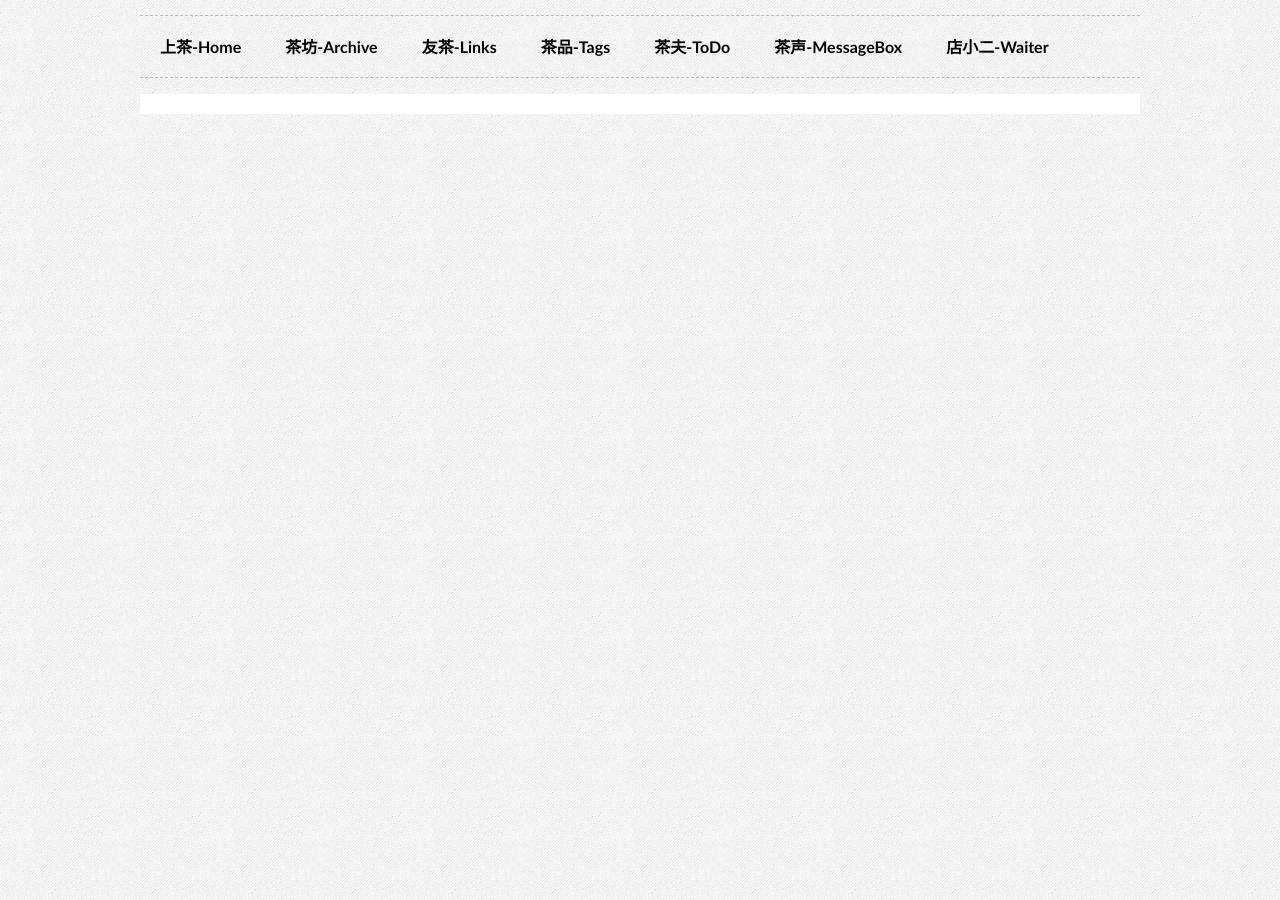
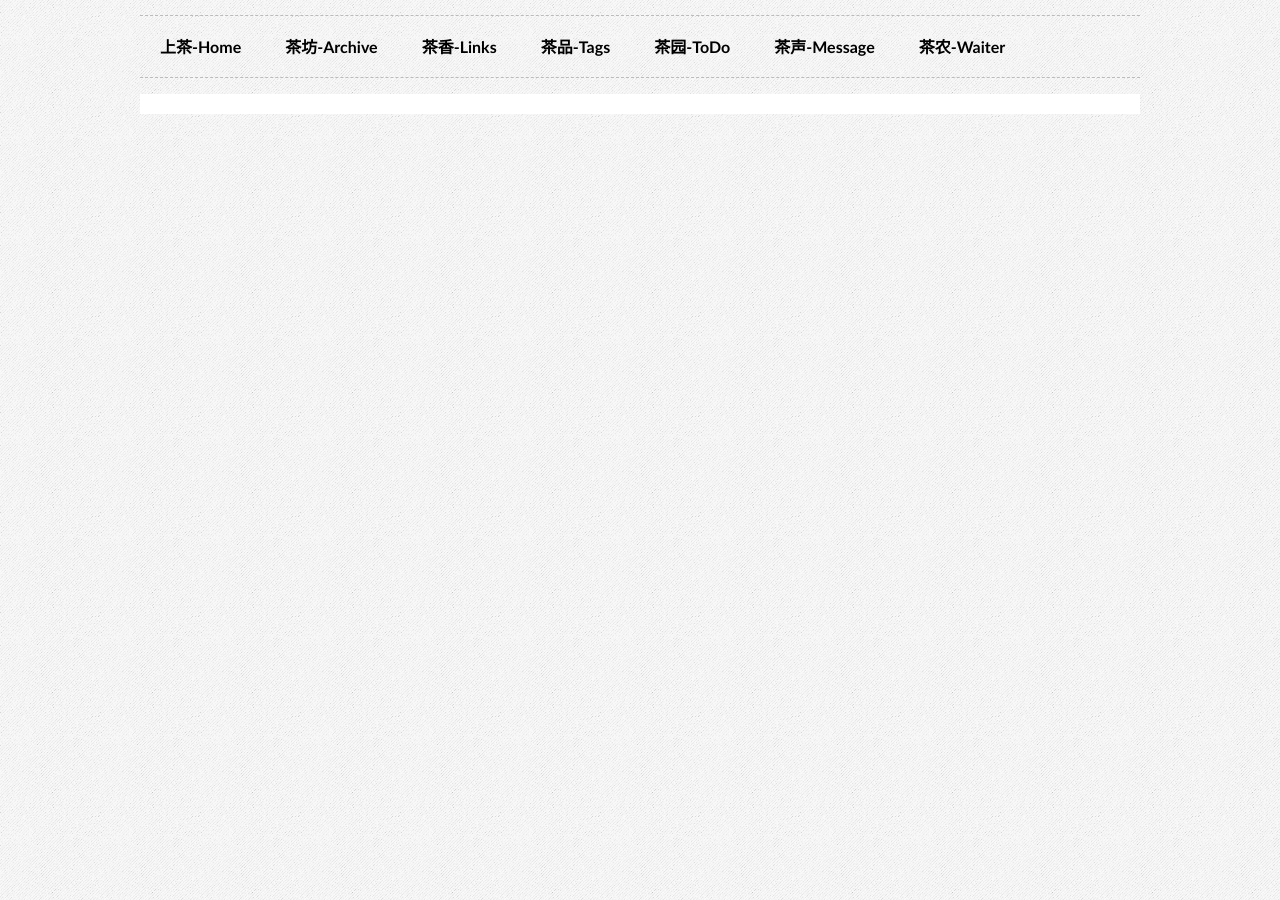
Before and after one commit to fk1091889767/tanwubin.github.io, a Jekyll site: the page built from category.html, in a window 1280 px wide. Built offline with Jekyll 4.4.1, drawn with Linux system fonts in a browser that asks for light colours; comment, search, counter and statistics services are not loaded.

Commit message:
博客样式修改

```diff
--- a/_includes/themes/effector-wide/default.html
+++ b/_includes/themes/effector-wide/default.html
@@ -28,11 +28,11 @@
       <div class="nav">
 <a href="/">上茶-Home</a>
 <a href="/archive">茶坊-Archive</a>
-<a href="/links">友茶-Links</a>
+<a href="/links">茶香-Links</a>
 <a href="/tag">茶品-Tags</a>
-<a href="/todo">茶夫-ToDo</a>
-<a href="/talk">茶声-MessageBox</a>
-<a href="/teawaiter">店小二-Waiter</a>
+<a href="/todo">茶园-ToDo</a>
+<a href="/talk">茶声-Message</a>
+<a href="/teawaiter">茶农-Waiter</a>
 <!--<a href="/feed/">订阅-Subscribe</a>-->
 </div>
       <hr style="height:1px;border:none;border-top:1px dashed #bbbbbb;"/>
```
